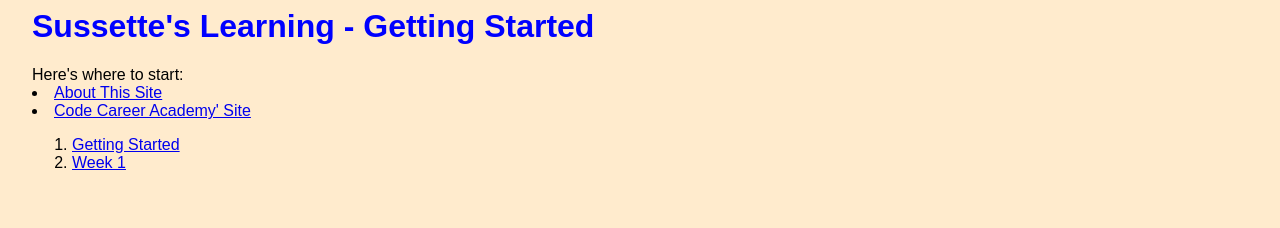
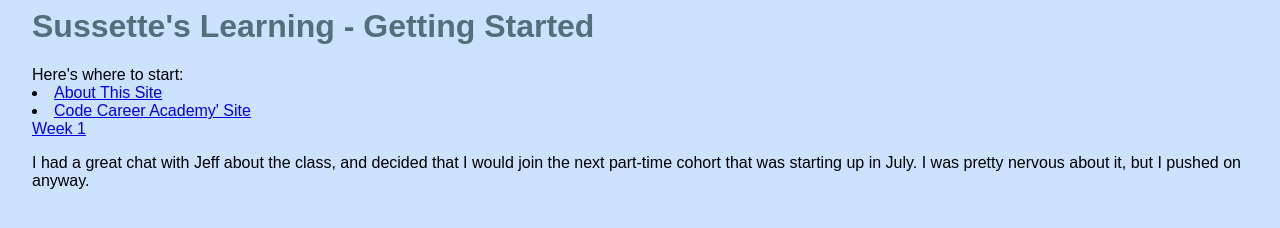
Before and after one commit to sblasa/special_panda, a plain HTML site: page lesson2/gettingstarted.html in a window 1280 px wide. Drawn offline with Linux system fonts and the light colour scheme.

Commit message:
Removed week1.html file

```diff
--- a/lesson2/gettingstarted.html
+++ b/lesson2/gettingstarted.html
@@ -8,12 +8,14 @@
     <h1>Sussette's Learning  - Getting Started</h1>
  Here's where to start:
 <li><a href="about.html">About This Site</a></li>
-<li><a href="https://codecareeracademy.com/">Code Career Academy' Site</a></li>
+<li><a href="https://codecareeracademy.com/">Code Career Academy' Site</a></li
+<li><a href="week1.html">Week 1</a>
+
     <div>
-    <ol>
-        <li><a href="gettingstarted.html">Getting Started</a></li>
-        <li><a href="week1.html">Week 1</a>
-    </ol>
+        <p>I had a great chat with Jeff about the class, and decided that I would join
+            the next part-time cohort that was starting up in July. I was pretty nervous about
+            it, but I pushed on anyway.
+        </p>
 
     </div>
 </body>
--- a/lesson2/site.css
+++ b/lesson2/site.css
@@ -1,9 +1,9 @@
 body {
-    background-color: blanchedalmond;
+    background-color: #cde2ff;
     padding-left: 24px;
     font-family: Arial, Helvetica, sans-serif;
 }
 
 h1 {
-    color: blue;
+    color: #546E7A;
 }
```
Also changed, not shown: lesson2/index.html (+1 -1 lines), lesson2/week1.html (deleted, +0 -16 lines).
